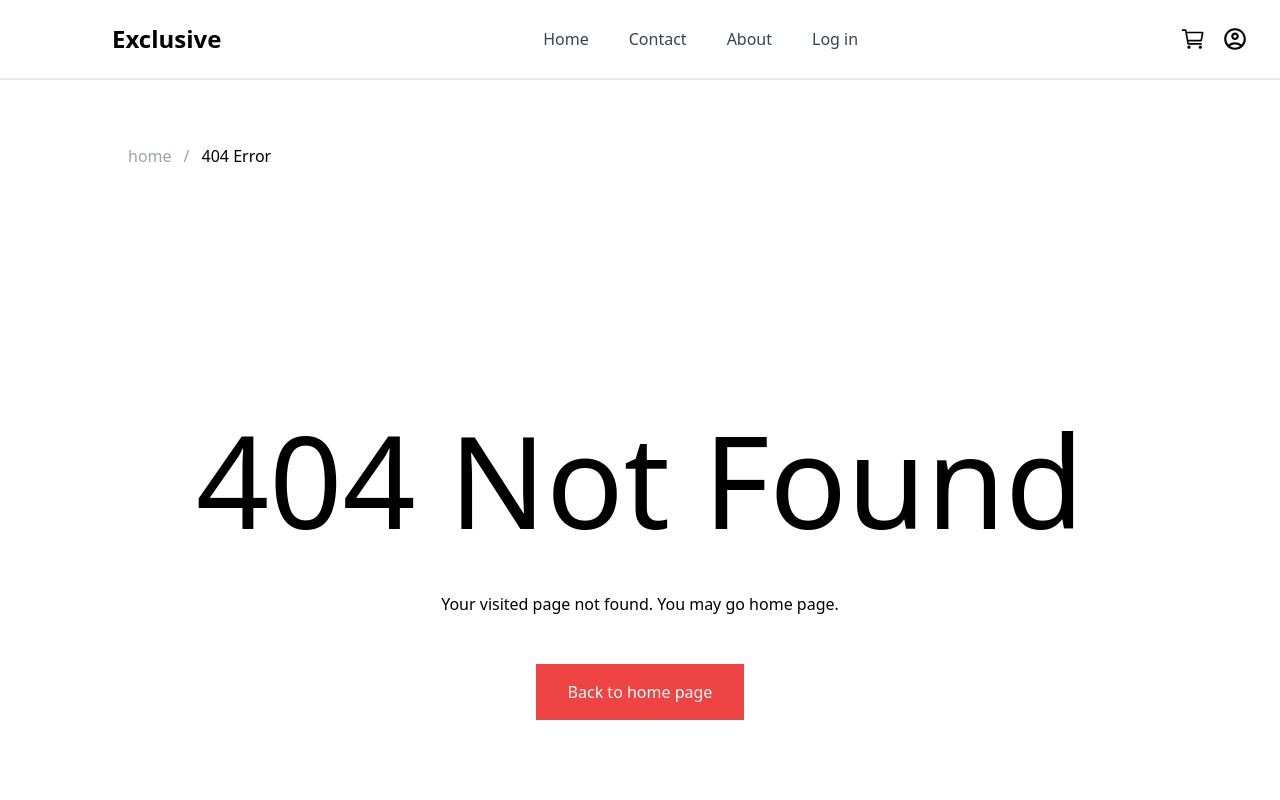
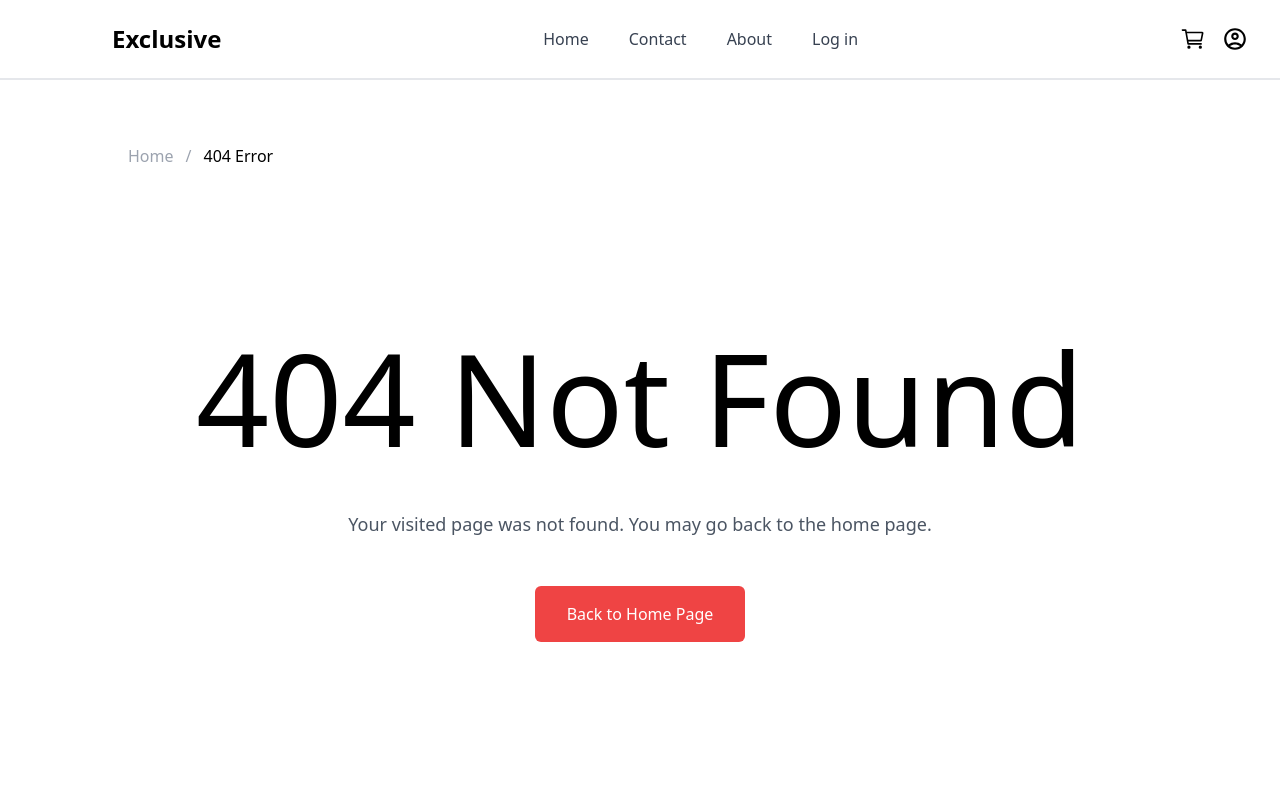
Before and after one commit to Ahmed5920/exclusive-ecommerce, a React (Create React App) app: page /home/not-Found in a window 1280 px wide. Shown: the top 800 px of the page. Built offline with nearby package versions, Linux system fonts and the light colour scheme; no server answers.

Commit message:
update 404 Page and banner

```diff
--- a/src/components/home/HomeBanner.js
+++ b/src/components/home/HomeBanner.js
@@ -91,7 +91,7 @@ const HomeBanner = ({ banners }) => {
                   <HiOutlineArrowRight className="mt-2 text-xl font-thin" />
                 </Link>
               </div>
-              <div className="md:ml-[12%] w-4/5 md:w-1/3 h-auto">
+              <div className="md:ml-[12%] w-4/5 md:w-1/3 h-auto mb-2">
                 <img
                   className="w-full h-full object-cover"
                   src={banner.imageUrl}
--- a/src/pages/NotFoundPage.js
+++ b/src/pages/NotFoundPage.js
@@ -2,22 +2,30 @@ import { Link } from "react-router-dom";
 import { Fragment } from "react/jsx-runtime";
 
 const NotFoundPage = () => {
-    return(
+  return (
     <Fragment>
-            <div className="ml-24 space-x-3 mt-16 text-gray-400">
-            <Link to="/Home">home</Link>
+      <div className="ml-4 md:ml-24 space-x-3 mt-8 md:mt-16 text-gray-400 text-sm md:text-base">
+        <Link to="/home">Home</Link>
         <span>/</span>
         <span className="text-black">404 Error</span>
       </div>
-            <div className="flex flex-col items-center justify-center h-screen text-center gap-12 ">
-                <div className="text-9xl font-medium">
+
+      <div className="flex flex-col items-center justify-center min-h-[80vh] px-4 text-center gap-6 md:gap-12">
+        <div className="text-4xl sm:text-7xl md:text-9xl font-medium leading-tight">
           404 Not Found
         </div>
-                <div>Your visited page not found. You may go home page.</div>
-                <Link to="/home" className="text-white bg-red-500 px-8 py-4">Back to home page</Link>
+        <div className="text-sm sm:text-base md:text-lg text-gray-600">
+          Your visited page was not found. You may go back to the home page.
+        </div>
+        <Link
+          to="/home"
+          className="text-white bg-red-500 px-6 sm:px-8 py-3 sm:py-4 rounded-md hover:bg-red-600 transition"
+        >
+          Back to Home Page
+        </Link>
       </div>
     </Fragment>
-    )
-}
+  );
+};
 
 export default NotFoundPage;
```
Lines whose indentation alone changed are shown as unchanged.
